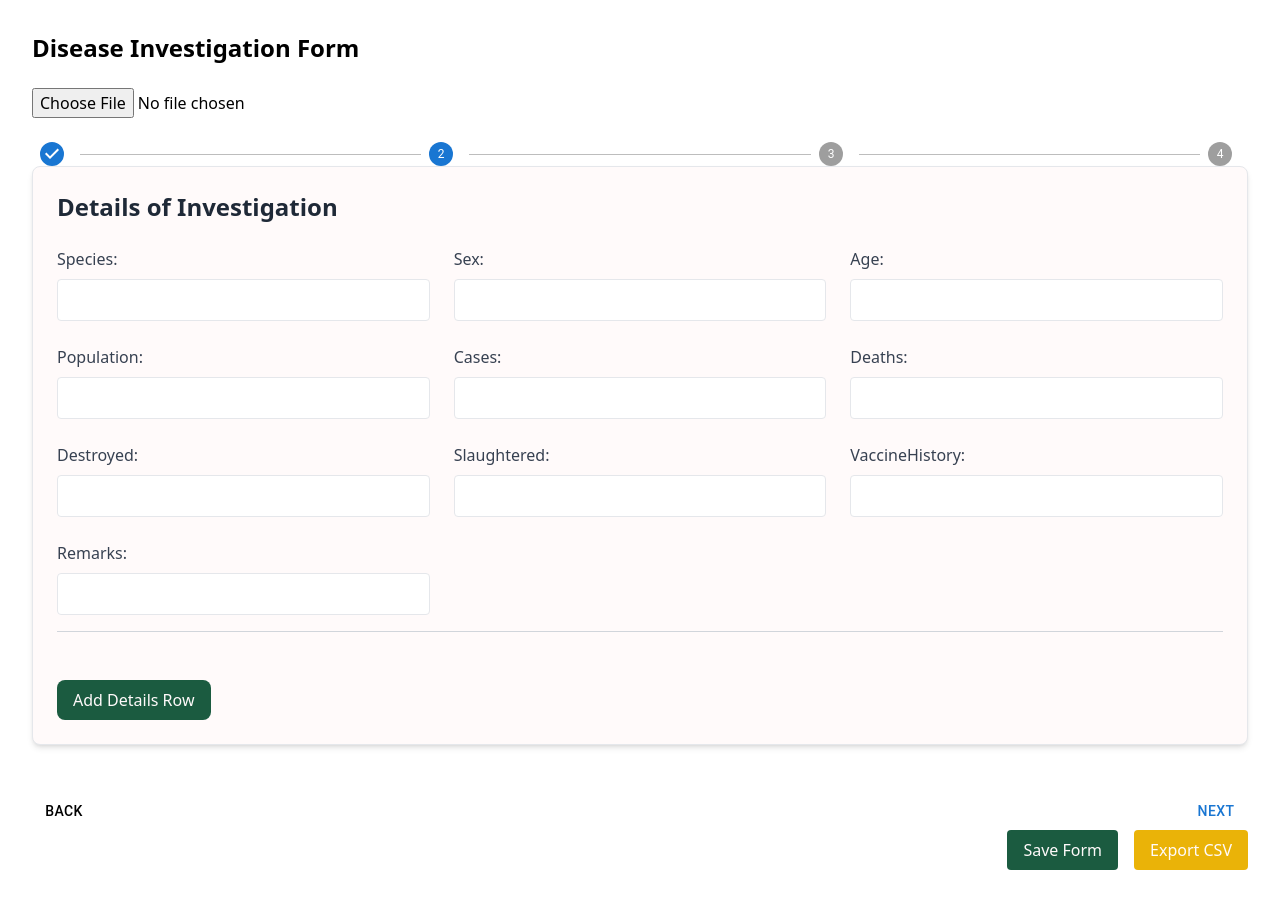
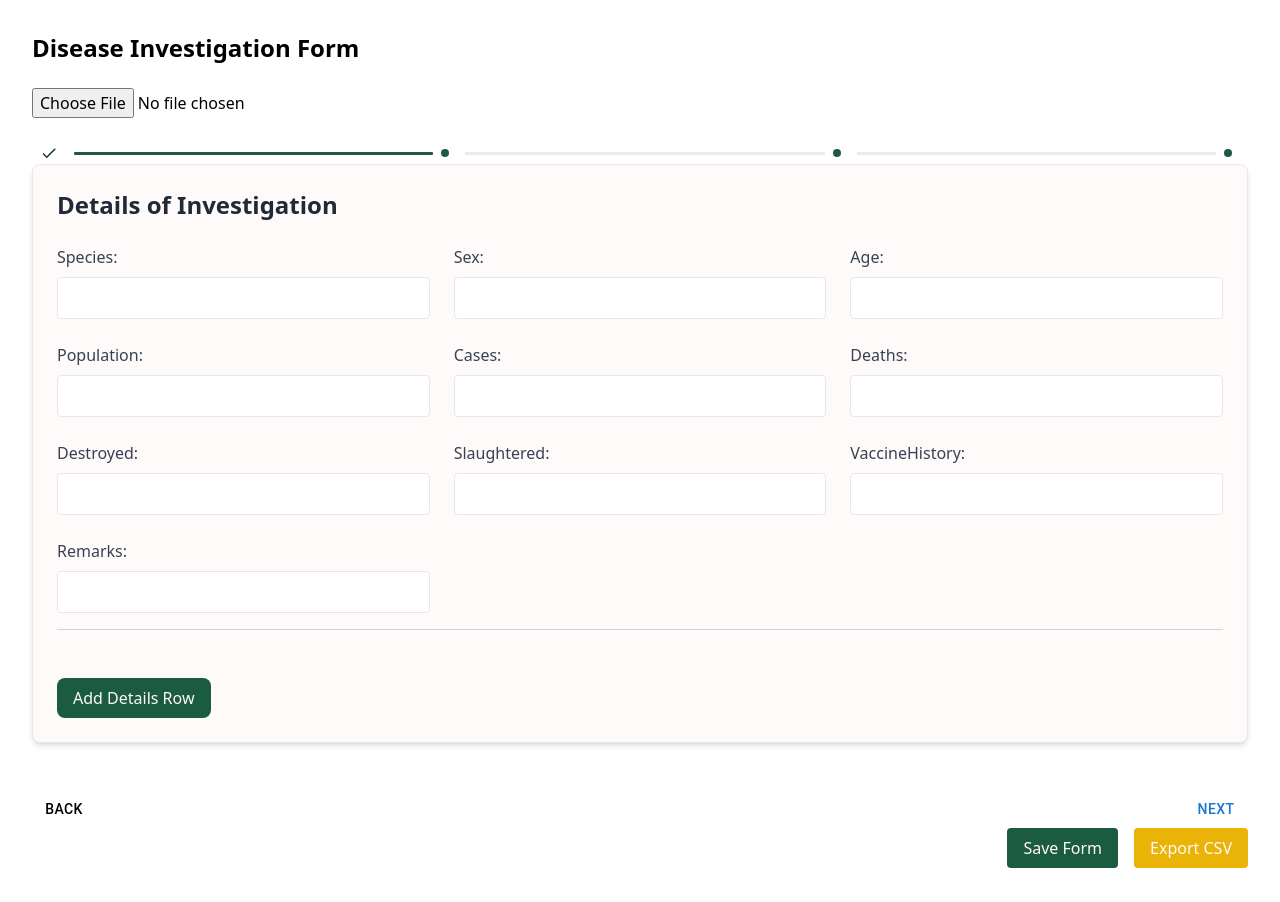
Before and after one commit to TonYacapin/PAAW, a React (Create React App) app in the folder dashboard/: page /diform in a window 1280 px wide. Both pictures are taken after a click on the button "NEXT". Built offline with nearby package versions, Linux system fonts and the light colour scheme.

Commit message:
design overhaul

```diff
--- a/dashboard/package.json
+++ b/dashboard/package.json
@@ -20,6 +20,7 @@
     "formik": "^2.4.6",
     "jsonwebtoken": "^9.0.2",
     "papaparse": "^5.4.1",
+    "prop-types": "^15.8.1",
     "react": "^18.3.1",
     "react-chartjs-2": "^5.2.0",
     "react-dom": "^18.3.1",
--- a/dashboard/src/App.css
+++ b/dashboard/src/App.css
@@ -1,4 +1,8 @@
-.App {
+.App{
+  overflow: hidden;
+}
+
+/* .App {
   text-align: center;
 }
 
@@ -35,4 +39,4 @@
   to {
     transform: rotate(360deg);
   }
-}
+} */
--- a/dashboard/src/component/StepperComponent.js
+++ b/dashboard/src/component/StepperComponent.js
@@ -1,15 +1,110 @@
 import React from "react";
-
-import { ChevronLeft, ChevronRight } from "@mui/icons-material";
+import PropTypes from "prop-types";
+import {
+  Check,
+  ChevronLeft,
+  ChevronRight,
+  KeyboardArrowLeft,
+  KeyboardArrowRight,
+} from "@mui/icons-material";
 import {
   Box,
   Button,
+  MobileStepper,
+  Paper,
   Step,
+  StepConnector,
   StepLabel,
   Stepper,
   Typography,
+  stepConnectorClasses,
+  styled,
+  useMediaQuery,
 } from "@mui/material";
-export var StepperActiveStep = 0
+export var StepperActiveStep = 0;
+
+export const QontoConnector = styled(StepConnector)(({ theme }) => ({
+  [`&.${stepConnectorClasses.alternativeLabel}`]: {
+    top: 10,
+    left: "calc(-50% + 16px)",
+    right: "calc(50% + 16px)",
+  },
+  [`&.${stepConnectorClasses.active}`]: {
+    [`& .${stepConnectorClasses.line}`]: {
+      borderColor: "#1b5b40",
+    },
+  },
+  [`&.${stepConnectorClasses.completed}`]: {
+    [`& .${stepConnectorClasses.line}`]: {
+      borderColor: "#123c29",
+    },
+  },
+  [`& .${stepConnectorClasses.line}`]: {
+    borderColor: "#eaeaf0",
+    borderTopWidth: 3,
+    borderRadius: 1,
+    ...theme.applyStyles("dark", {
+      borderColor: theme.palette.grey[800],
+    }),
+  },
+}));
+
+const QontoStepIconRoot = styled("div")(({ theme }) => ({
+  color: "#1b5b40",
+  display: "flex",
+  height: 22,
+  alignItems: "center",
+  "& .QontoStepIcon-completedIcon": {
+    color: "#123c29",
+    zIndex: 1,
+    fontSize: 18,
+  },
+  "& .QontoStepIcon-circle": {
+    width: 8,
+    height: 8,
+    borderRadius: "50%",
+    backgroundColor: "currentColor",
+  },
+  ...theme.applyStyles("dark", {
+    color: theme.palette.grey[700],
+  }),
+  variants: [
+    {
+      props: ({ ownerState }) => ownerState.active,
+      style: {
+        color: "#1b5b40",
+      },
+    },
+  ],
+}));
+
+function QontoStepIcon(props) {
+  const { active, completed, className } = props;
+
+  return (
+    <QontoStepIconRoot ownerState={{ active }} className={className}>
+      {completed ? (
+        <Check className="QontoStepIcon-completedIcon" />
+      ) : (
+        <div className="QontoStepIcon-circle" />
+      )}
+    </QontoStepIconRoot>
+  );
+}
+
+QontoStepIcon.propTypes = {
+  /**
+   * Whether this step is active.
+   * @default false
+   */
+  active: PropTypes.bool,
+  className: PropTypes.string,
+  /**
+   * Mark the step as completed. Is passed to child components.
+   * @default false
+   */
+  completed: PropTypes.bool,
+};
 
 export default function StepperComponent(props) {
   const [activeStep, setActiveStep] = React.useState(0);
@@ -27,13 +122,13 @@ export default function StepperComponent(props) {
     }
 
     setActiveStep((prevActiveStep) => prevActiveStep + 1);
-    StepperActiveStep = activeStep
+    StepperActiveStep = activeStep;
     setSkipped(newSkipped);
   };
 
   const handleBack = () => {
     setActiveStep((prevActiveStep) => prevActiveStep - 1);
-    StepperActiveStep = activeStep
+    StepperActiveStep = activeStep;
   };
 
   const handleSkip = () => {
@@ -50,8 +145,10 @@ export default function StepperComponent(props) {
   };
 
   return (
-    <Box sx={{ width: "100%", flexDirection:"row", gap:"2rem" }}>
-      <Stepper activeStep={activeStep}>
+    <Box sx={{ width: "100%", flexDirection: "row", gap: "10rem" }}>
+      {useMediaQuery("(min-width:600px)") ? (
+        <>
+          <Stepper activeStep={activeStep} connector={<QontoConnector />}>
             {props.pages.map((page, index) => {
               const stepProps = {};
               const labelProps = {};
@@ -60,7 +157,7 @@ export default function StepperComponent(props) {
               }
               return (
                 <Step key={index} {...stepProps}>
-              <StepLabel {...labelProps}></StepLabel>
+                  <StepLabel StepIconComponent={QontoStepIcon}></StepLabel>
                 </Step>
               );
             })}
@@ -94,6 +191,52 @@ export default function StepperComponent(props) {
               </Box>
             </React.Fragment>
           )}
+        </>
+      ) : (
+        <>
+          {" "}
+          {/* <Paper
+            square
+            elevation={0}
+            sx={{
+              display: "flex",
+              alignItems: "center",
+              height: 50,
+              pl: 2,
+              bgcolor: "background.default",
+            }}
+          ></Paper> */}
+          <Box>
+            {props.renderStepContent(activeStep)}
+          </Box>
+          <MobileStepper
+            variant="text"
+            steps={props.pages.length}
+            position="static"
+            activeStep={activeStep}
+            nextButton={
+              <Button
+                size="small"
+                onClick={handleNext}
+                disabled={activeStep === props.pages.length - 1}
+              >
+                Next
+                <KeyboardArrowRight />
+              </Button>
+            }
+            backButton={
+              <Button
+                size="small"
+                onClick={handleBack}
+                disabled={activeStep === 0}
+              >
+                <KeyboardArrowLeft />
+                Back
+              </Button>
+            }
+          />
+        </>
+      )}
     </Box>
   );
 }
--- a/dashboard/src/index.css
+++ b/dashboard/src/index.css
@@ -12,6 +12,10 @@ code {
     monospace;
 } */
 
+body{
+  overflow-y: hidden;
+  height: 100%
+}
 @tailwind base;
 @tailwind components;
 @tailwind utilities;
--- a/dashboard/src/pages/Home/Home.js
+++ b/dashboard/src/pages/Home/Home.js
@@ -449,14 +449,13 @@ function Home() {
 
   return (
     <>
-      <div className="container mx-auto p-4 md:p-8 bg-gray-50 min-h-screen relative">
-        {" "}
+      <div className="container w-full flex flex-row bg-white min-h-screen relative overflow-hidden">
+        {/* Navbar */}
+        <Navbar onDivisionChange={handleDivisionChange} />
         {/* Add relative positioning */}
-        <div className="flex flex-col lg:flex-row lg:space-x-8">
-          {/* Navbar */}
-          <Navbar onDivisionChange={handleDivisionChange} />
+        <div className="flex flex-col lg:flex-row justify-between lg:space-x-8 xl:space-x-9 w-screen p-8 overflow-y-scroll max-h-[100vh]">
           {/* Main Content Wrapper */}
-          <div className="flex flex-col lg:flex-row w-full">
+          <div className="flex flex-col lg:flex-row w-full ">
             {/* Left Side - Charts */}
             <div className="flex-1 space-y-6 lg:space-y-8 p-4 lg:p-8">
               <h3 className="text-lg sm:text-xl font-semibold text-gray-800 mb-2 sm:mb-4 text-center lg:text-left">
--- a/dashboard/tailwind.config.js
+++ b/dashboard/tailwind.config.js
@@ -1,6 +1,24 @@
 module.exports = {
   content: ["./src/**/*.{js,jsx,ts,tsx}"],
   theme: {
+    screens: {
+      'xs' : '375px',
+
+      'sm': '640px',
+      // => @media (min-width: 640px) { ... }
+
+      'md': '769px',
+      // => @media (min-width: 768px) { ... }
+
+      'lg': '1024px',
+      // => @media (min-width: 1024px) { ... }
+
+      'xl': '1280px',
+      // => @media (min-width: 1280px) { ... }
+
+      '2xl': '1536px',
+      // => @media (min-width: 1536px) { ... }
+    },
     extend: {
       colors: {
         darkgreen: "#1b5b40",
```
Also changed, not shown: dashboard/src/component/Navbar.js (+64 -18 lines), 1 other file (tests, documents, lock files or other folders). Lines whose indentation alone changed are shown as unchanged.
